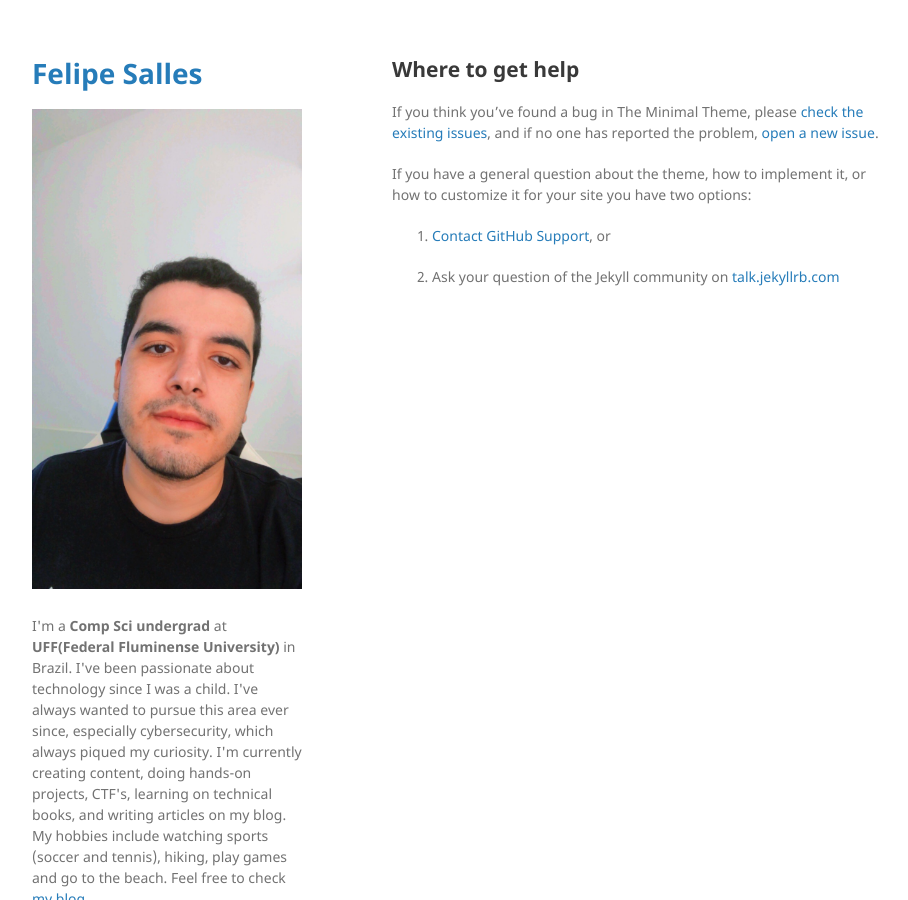
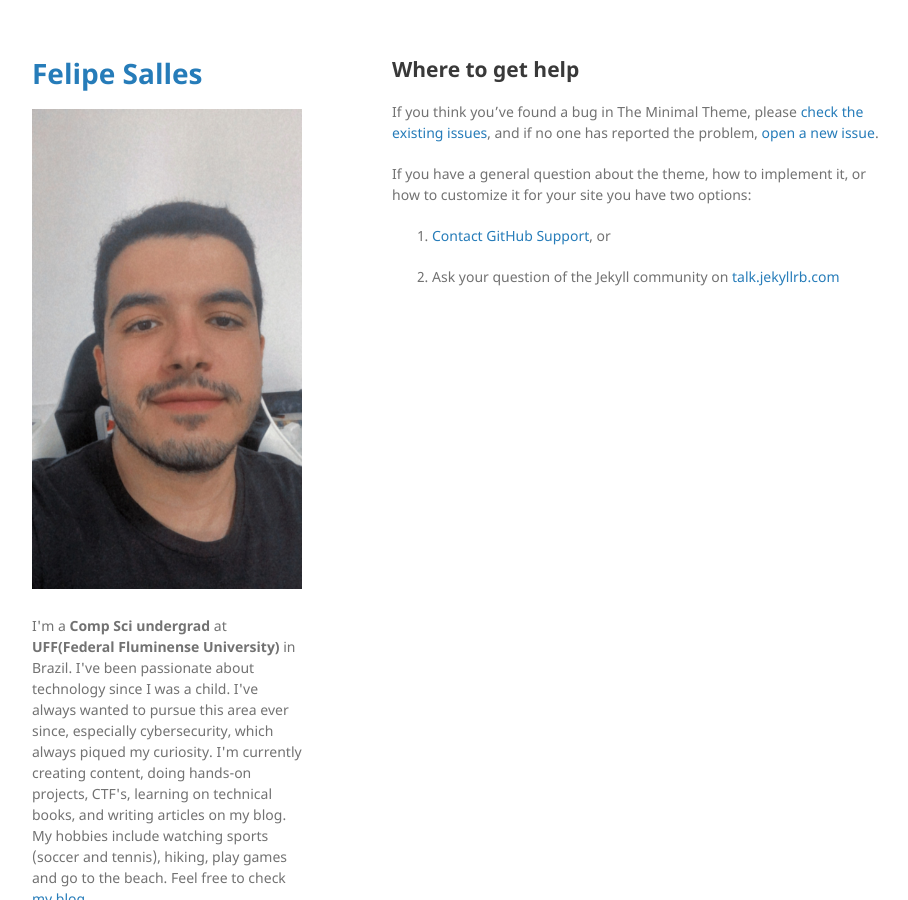
Before and after one commit to felipemsalles/felipemsalles.github.io, a Jekyll site: the page built from docs/SUPPORT.md, in a window 1280 px wide. Shown: the whole page, without its empty margins (178-1086 px from the left). Built offline with Jekyll 4.4.1, drawn with Linux system fonts in a browser that asks for light colours; our own code applies the rules of GitHub Pages for plain Markdown files; the repository's description, which GitHub fills in, is left out.

Commit message:
Update pic

```diff
--- a/_config.yml
+++ b/_config.yml
@@ -1,4 +1,4 @@
 title: Felipe Salles
-logo: /assets/img/main.png
+logo: /assets/img/1.jpg
 google_analytics:
 theme: jekyll-theme-minimal
```
Also changed, not shown: assets/img/1.jpg (added), assets/img/2.jpg (added), assets/img/3.jpg (added), assets/img/4.jpg (added), 4 other files.
